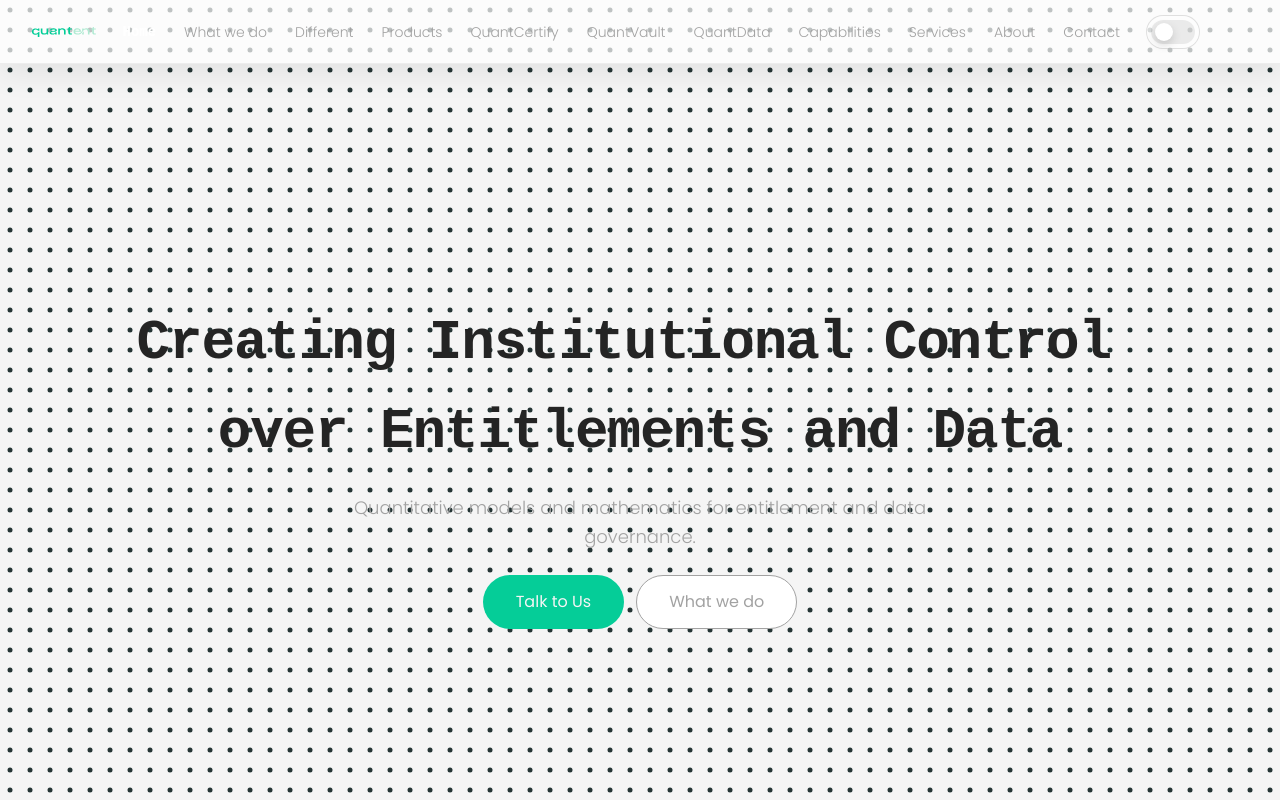
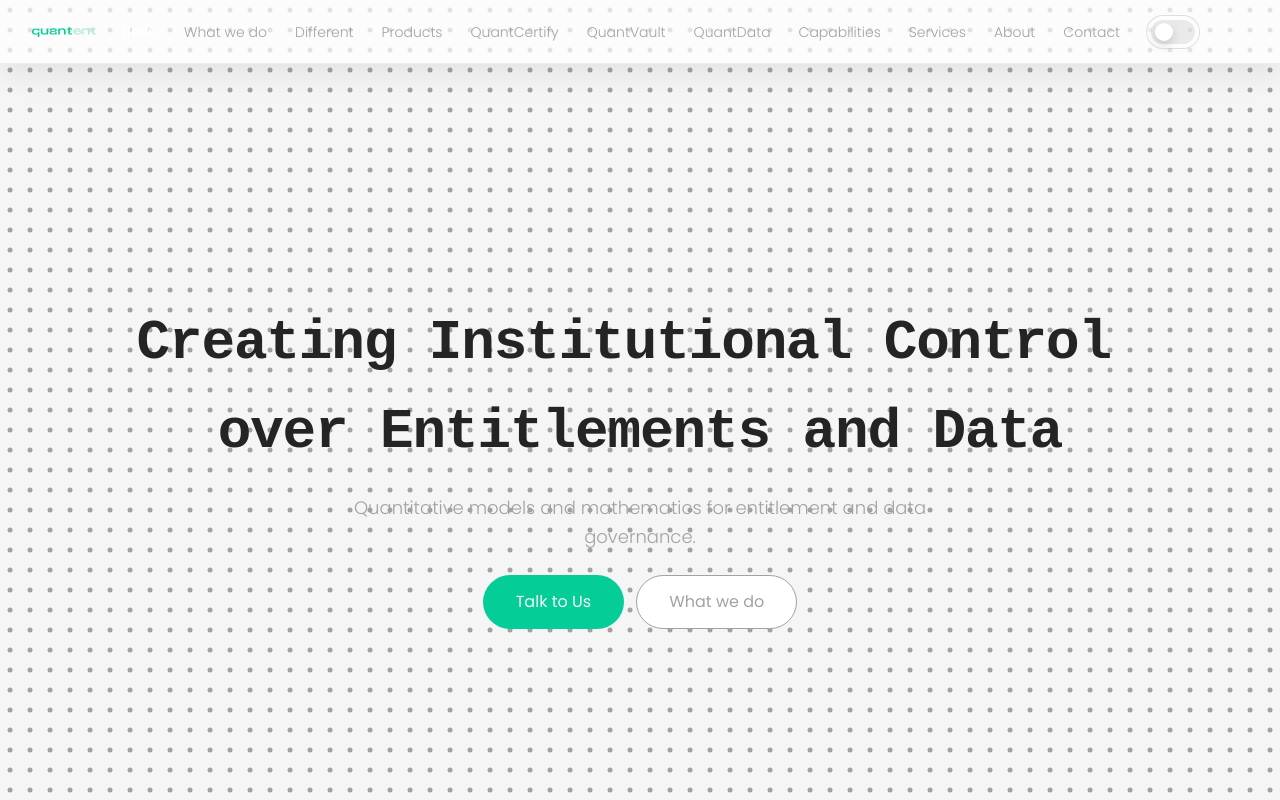
Before and after one commit to quantent-web/quantent-web, a Next.js app: page / in a window 1280 px wide. Shown: the top 800 px of the page. Built offline with nearby package versions, Linux system fonts and the light colour scheme; a web font is replaced by a local one.

Commit message:
refactor: remove DotGrid hardcoded color props from page

```diff
--- a/app/page.tsx
+++ b/app/page.tsx
@@ -205,8 +205,6 @@ export default function Home() {
           <DotGrid
             dotSize={5}
             gap={15}
-            baseColor="#253535"
-            activeColor="#05CD98"
             proximity={200}
             style={{}}
           />
```
